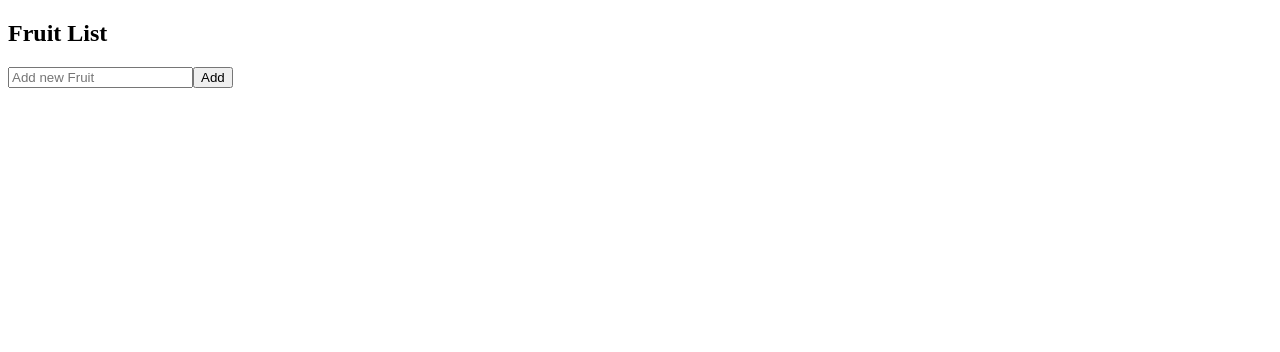
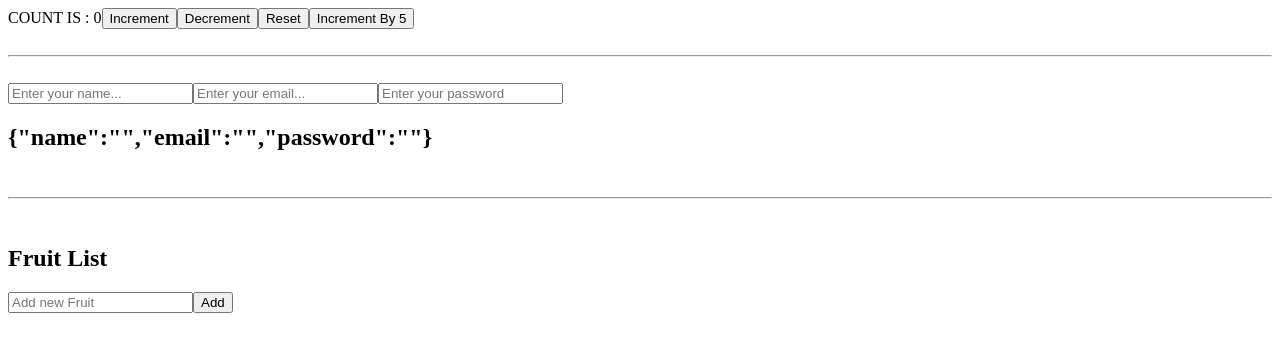
Before and after one commit to CodeByOS/ReactHooksCourse, a React (Vite) app: page / in a window 1280 px wide. Shown: the top 352 px of the page. Built offline with nearby package versions, Linux system fonts and the light colour scheme.

Commit message:
Updating useState Branch

```diff
--- a/src/App.jsx
+++ b/src/App.jsx
@@ -5,8 +5,14 @@ import UseStateSyntax from "./useState/UseStateSyntax";
 function App() {
   return (
     <div>
-      {/* <UseStateSyntax /> */}
-      {/* <UseStateObj /> */}
+      <UseStateSyntax />
+      <br />
+      <hr />
+      <br />
+      <UseStateObj />
+      <br />
+      <hr />
+      <br />
       <UseStateArray />
     </div>
   );
```
